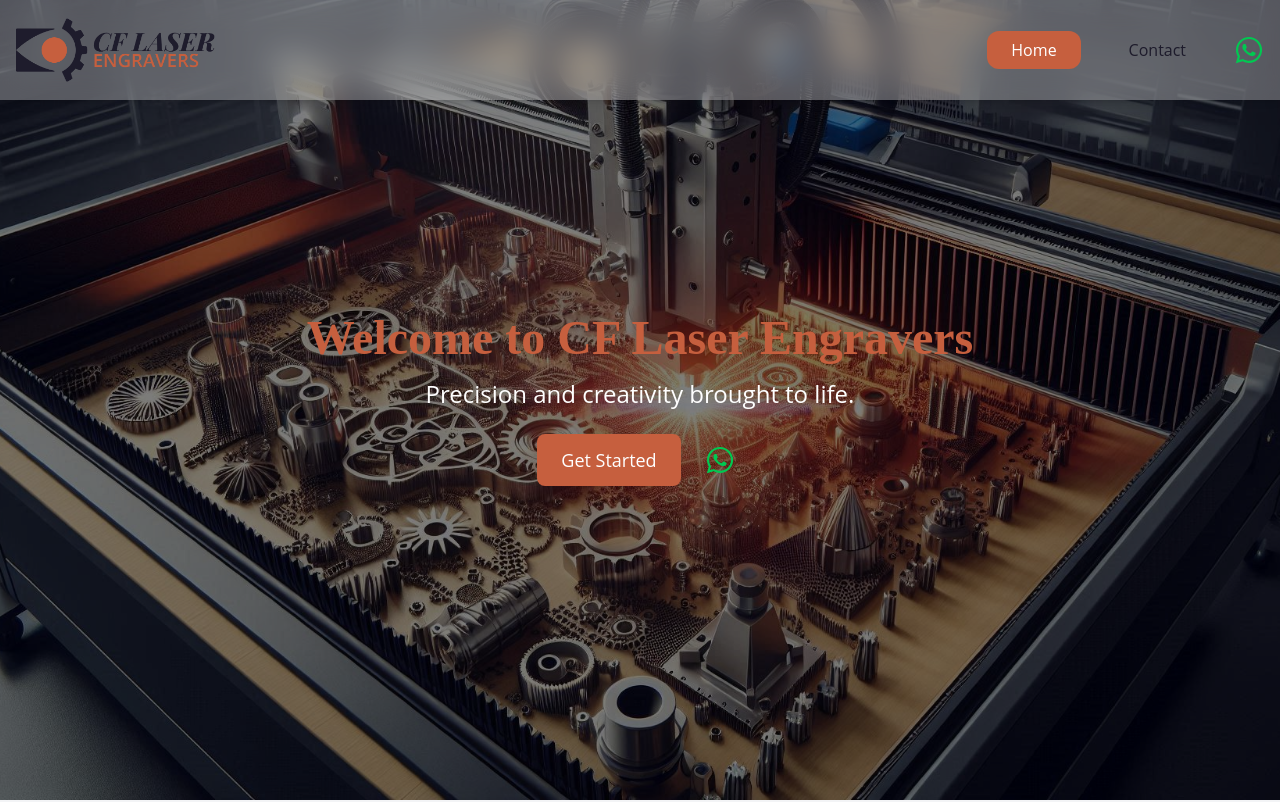
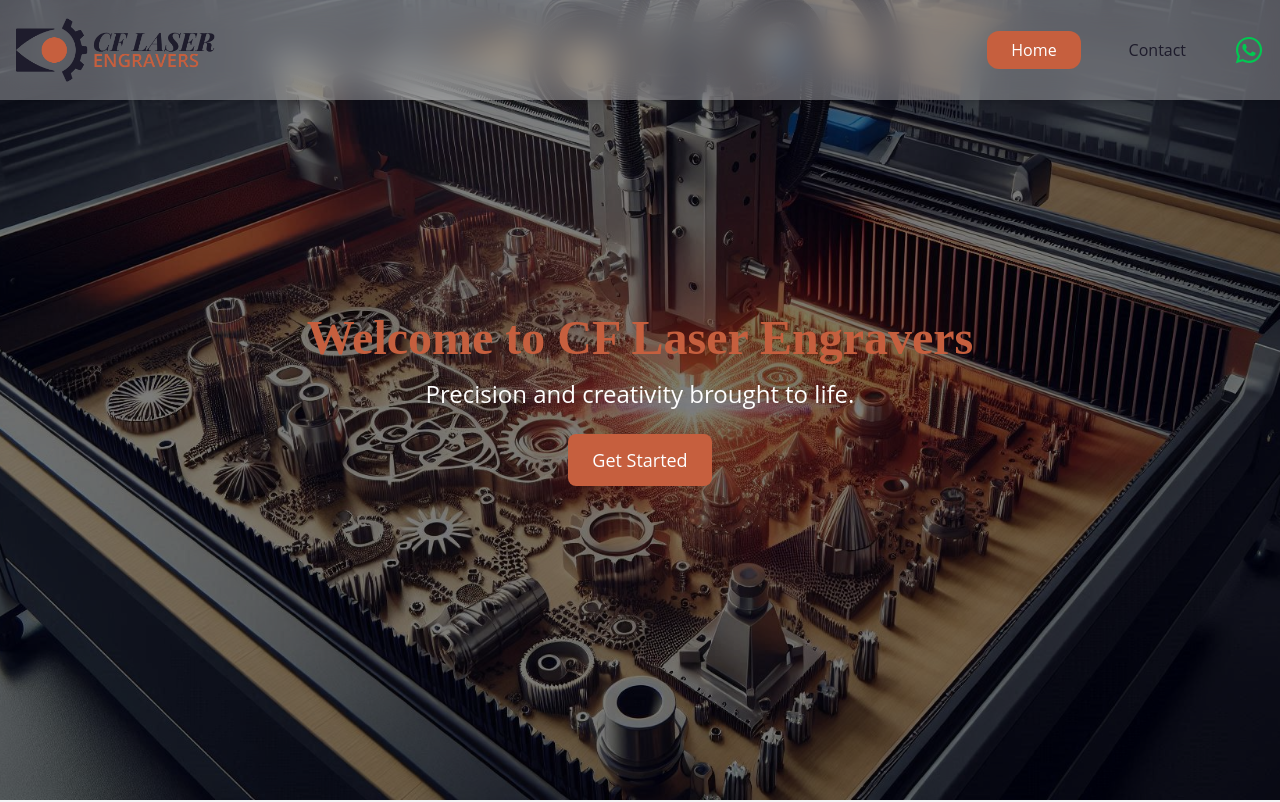
Before and after one commit to christiaan-fourie/cflaserengravers.org.za, a Next.js app: page / in a window 1280 px wide. Shown: the top 802 px of the page. Built offline with nearby package versions, Linux system fonts and the light colour scheme.

Commit message:
Update Hero.jsx

```diff
--- a/app/components/Hero.jsx
+++ b/app/components/Hero.jsx
@@ -34,16 +34,6 @@ export default function Hero() {
               Get Started
             </Link>
 
-            {/* WhatsApp Icon */}
-            <Link
-              href="https://wa.me/" // Replace with your WhatsApp number
-              target="_blank"
-              rel="noopener noreferrer"
-              className="text-green-500 hover:text-white hover:bg-green-600 rounded-full p-2 transition-all duration-300 text-3xl"
-              aria-label="WhatsApp Us"
-            >
-              <FaWhatsapp />
-            </Link>
           </div>
         </div>
       </div>
```
